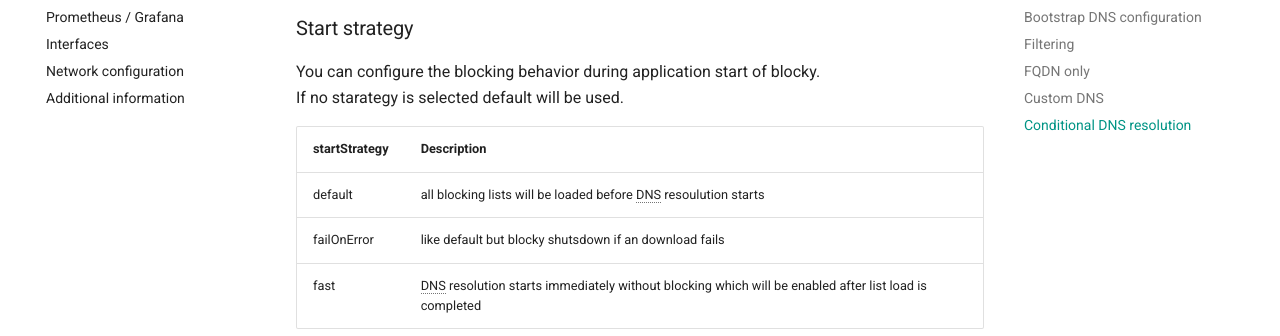
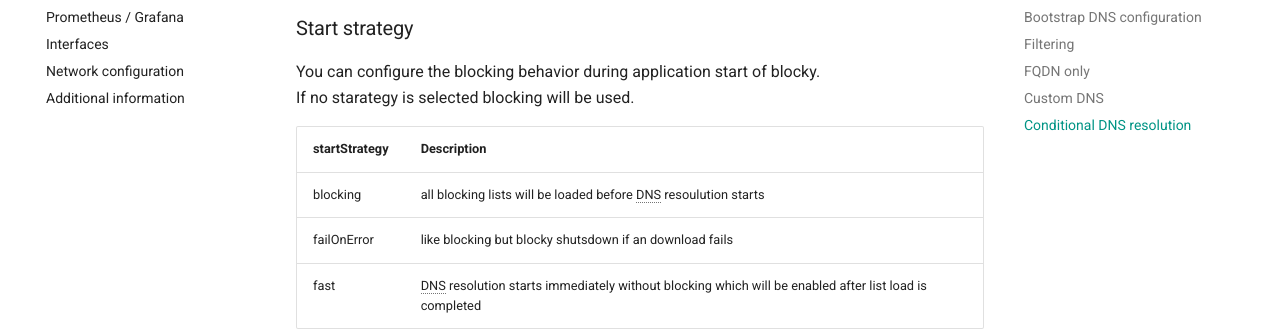
Before and after one commit to 0xERR0R/blocky, an MkDocs documentation site: the page built from docs/configuration.md, in a window 1280 px wide and 900 px high, scrolled down 12470 px. Shown: the part 172-508 px from the top of the window. Built offline with MkDocs 1.6.1 and Material for MkDocs 9.7.7, drawn with Linux system fonts in a browser that asks for light colours; comment, search, counter and statistics services are not loaded.

Commit message:
renamed StartStrategy default -> blocking

```diff
--- a/docs/config.yml
+++ b/docs/config.yml
@@ -104,7 +104,7 @@ blocking:
   downloadAttempts: 5
   # optional: Time between the download attempts. Default: 1s
   downloadCooldown: 10s
-  # optional: if failOnError, application startup will fail if at least one list can't be downloaded / opened. Default: false
+  # optional: if failOnError, application startup will fail if at least one list can't be downloaded / opened. Default: blocking
   startStrategy: failOnError
 
 # optional: configuration for caching of DNS responses
--- a/docs/configuration.md
+++ b/docs/configuration.md
@@ -459,12 +459,12 @@ You can configure the list download attempts according to your internet connecti
 ### Start strategy
 
 You can configure the blocking behavior during application start of blocky.
-If no starategy is selected default will be used.
+If no starategy is selected blocking will be used.
 
 | startStrategy | Description                                                                                           |
 |---------------|-------------------------------------------------------------------------------------------------------|
-| default       | all blocking lists will be loaded before DNS resoulution starts                                       |
-| failOnError   | like default but blocky shutsdown if an download fails                                                |
+| blocking      | all blocking lists will be loaded before DNS resoulution starts                                       |
+| failOnError   | like blocking but blocky shutsdown if an download fails                                               |
 | fast          | DNS resolution starts immediately without blocking which will be enabled after list load is completed |
 
 !!! example
```
Also changed, not shown: 2 other files.
